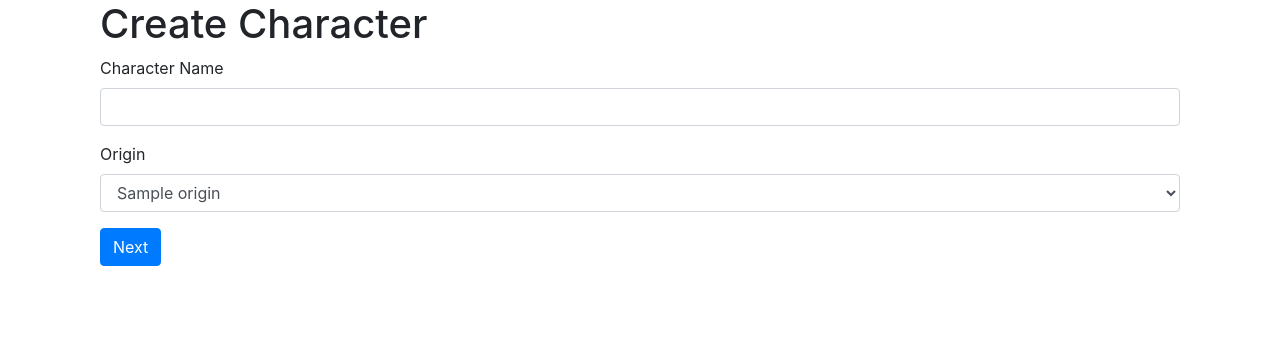
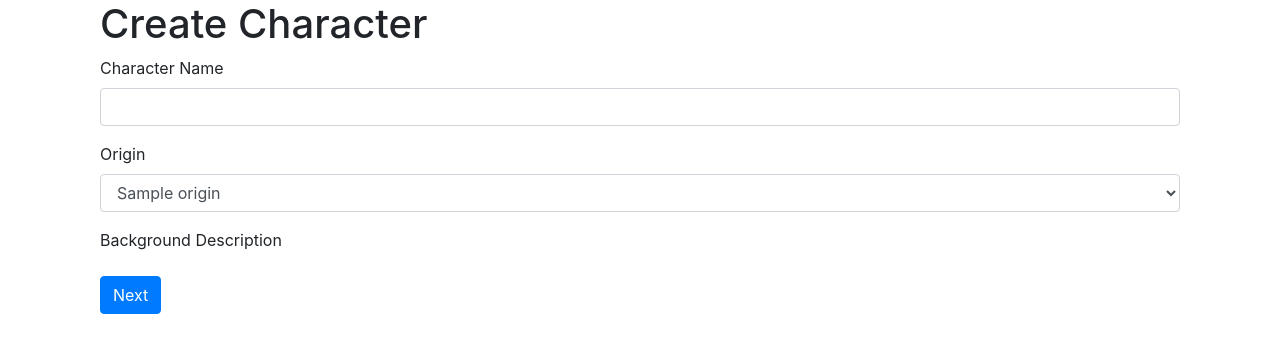
Before and after one commit to Hillgrove/Fallout2D20-Character-Creator, a Flask app: page /create_character in a window 1280 px wide. Shown: the part 56-409 px from the top of the page. Run offline with Flask 3, Linux system fonts and the light colour scheme; a user stored in the database is signed in; tables that the repository leaves empty hold one stand-in row (values such as "Sample post"); some libraries are stand-ins or nearby versions.

Commit message:
added description to create-character

```diff
--- a/app/routes.py
+++ b/app/routes.py
@@ -1,9 +1,9 @@
 
-from flask import render_template, redirect, request, url_for, flash
+from flask import render_template, redirect, request, url_for, flash, jsonify
 from flask_login import login_user, current_user, logout_user, login_required
 from app import app, db
 from app.forms import RegistrationForm, LoginForm, BackgroundForm, SpecialForm, PerkForm, DeleteForm, SkillForm
-from app.models import User, Character, Stat, CharacterStat, Perk, CharacterPerk, Skill, CharacterSkill
+from app.models import User, Character, Stat, CharacterStat, Perk, CharacterPerk, Skill, CharacterSkill, Origin
 from werkzeug.security import generate_password_hash, check_password_hash
 
 @app.route("/")
@@ -97,6 +97,17 @@ def create_character():
 
     return render_template("create_character.html", form=form)
 
+@app.route("/get_origin_description")
+@login_required
+def get_origin_description():
+    # Get the origin_id from the request arguments
+    origin_id = request.args.get('origin_id', type=int)
+
+    # Query the database for the origin description
+    origin = Origin.query.get(origin_id)
+
+    # Return the description as JSON
+    return jsonify(description=origin.description)
 
 @app.route("/choose_specials/<int:character_id>", methods=["GET", "POST"])
 @login_required
--- a/app/templates/create_character.html
+++ b/app/templates/create_character.html
@@ -12,11 +12,31 @@
         </div>
         <div class="form-group">
             {{ form.origin_id.label(class="form-control-label") }}
-            {{ form.origin_id(class="form-control") }}
+            {{ form.origin_id(class="form-control", id="origin_id") }}
+        </div>
+        <div class="form-group">
+            <label for="origin_description" class="form-control-label">Background Description</label>
+            <p id="origin_description" class="form-control-static"></p>
         </div>
         <div class="form-group">
             {{ form.submit(class="btn btn-primary") }}
         </div>
     </form>
 </div>
+
+<script>
+// JavaScript to dynamically update the background description
+document.getElementById('origin_id').addEventListener('change', function() {
+    // Get the selected background ID
+    var originId = this.value;
+
+    // Make an AJAX request to fetch the description
+    fetch('{{ url_for("get_origin_description") }}?origin_id=' + originId)
+        .then(response => response.json())
+        .then(data => {
+            // Update the description paragraph
+            document.getElementById('origin_description').innerText = data.description;
+        });
+});
+</script>
 {% endblock %}
```
